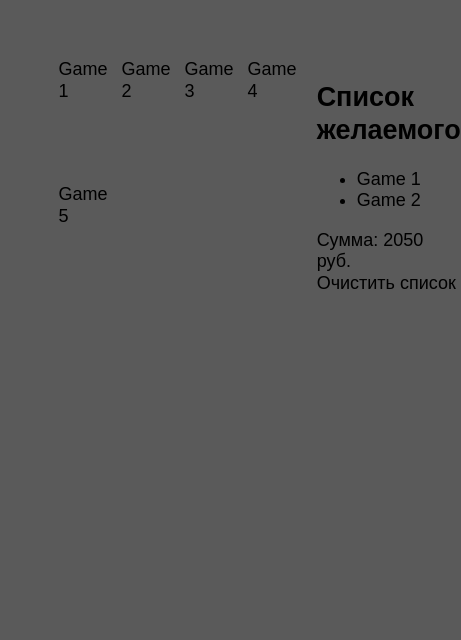
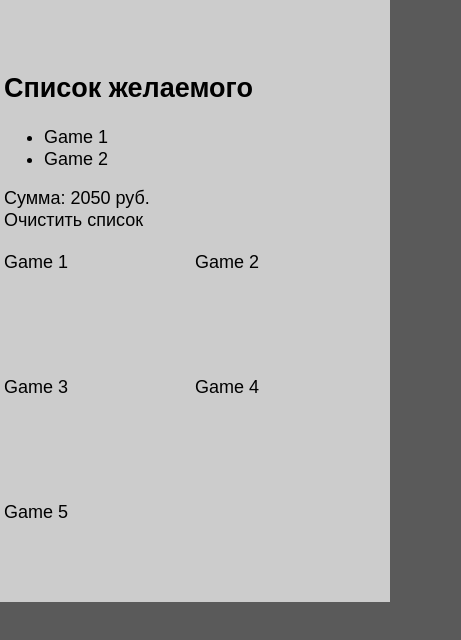
Before and after one commit to dvdvdmt/games-catalog, a plain HTML site: page app/index.html in a window 390 px wide. Shown: the whole page, 461 px wide, since content can reach past the window. Drawn offline with nearby package versions, Linux system fonts and the light colour scheme.

Commit message:
Add basic responsiveness

```diff
--- a/app/index.css
+++ b/app/index.css
@@ -5,25 +5,71 @@ body {
 .container {
     display: flex;
     width: 100%;
-    padding-top: 7vh;
+    padding-top: 50px;
     padding-left: 15vw;
     padding-right: 15vw;
+    background-color: #cccccc;
 }
 
 .games {
-    flex: 0 0 66.6666%;
+    flex: 1;
     display: grid;
     grid-template-columns: repeat(4, 1fr);
     grid-auto-rows: 100px;
-    grid-column-gap: 14px;
     grid-row-gap: 25px;
 }
 
 .game-item {
+    display: flex;
+    justify-content: center;
     border: 1px solid black;
 }
 
 .wish-list {
+    position: -webkit-sticky;
+    position: sticky;
+    top: 1px;
     flex: 0 0 33.33333%;
-    margin-left: 20px;
+    align-self: flex-start;
+    padding-left: 20px;
 }
+
+@media screen and (max-width: 1024px) {
+    .container {
+        padding-left: 5vw;
+        padding-right: 5vw;
+    }
+
+    .games {
+        grid-template-columns: repeat(3, 1fr);
+    }
+}
+
+@media screen and (max-width: 768px) {
+    .container {
+        padding-left: 1vw;
+        padding-right: 1vw;
+    }
+
+    .games {
+        grid-template-columns: repeat(2, 1fr);
+    }
+}
+
+@media screen and (max-width: 425px) {
+    .container {
+        flex-flow: column-reverse;
+        padding-left: 1vw;
+        padding-right: 1vw;
+    }
+
+    .games {
+        grid-template-columns: repeat(2, 1fr);
+    }
+
+    .wish-list {
+        flex: 1;
+        padding-left: 0;
+        margin-bottom: 20px;
+    }
+}
```
